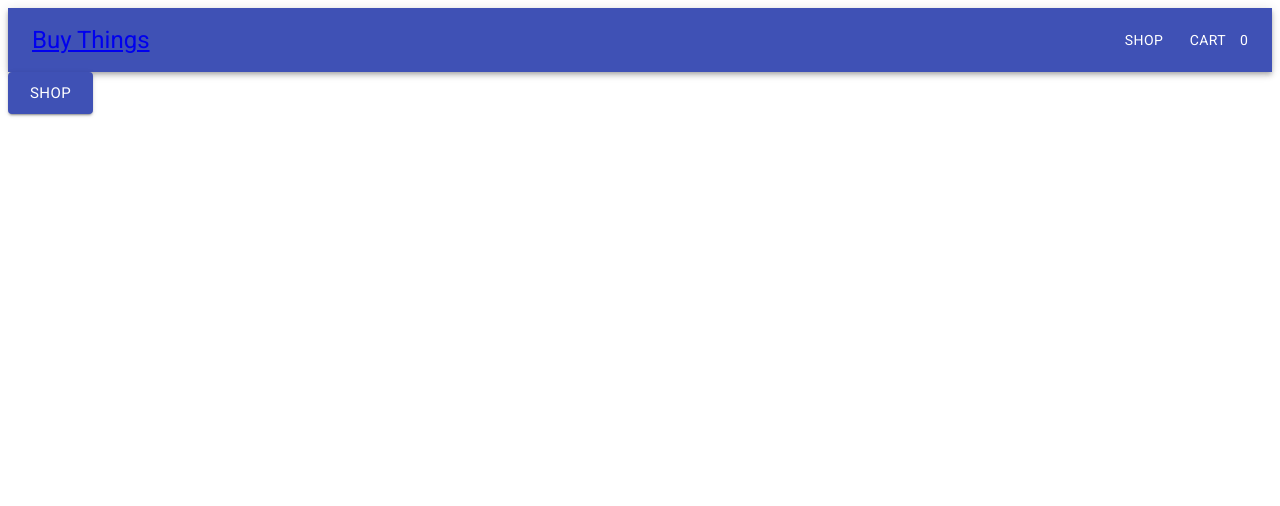
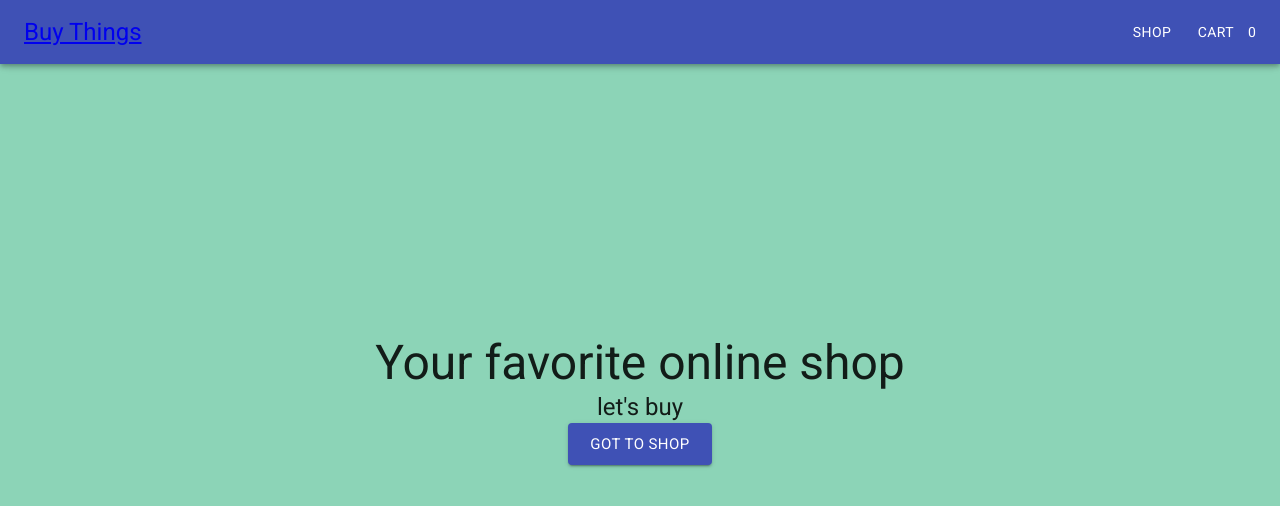
Before and after one commit to vbit27/shopping-cart, a React (Create React App) app: page / in a window 1280 px wide. Shown: the top 506 px of the page. Built offline with nearby package versions, Linux system fonts and the light colour scheme.

Commit message:
Add first style of landing page

```diff
--- a/src/components/Header.tsx
+++ b/src/components/Header.tsx
@@ -28,7 +28,7 @@ export default function Header() {
 
   return (
     <div className={classes.root}>
-      <AppBar position="static">
+      <AppBar position="fixed">
         <Toolbar>
           <Typography
             variant="h5"
--- a/src/components/Home.tsx
+++ b/src/components/Home.tsx
@@ -1,18 +1,45 @@
-import { Button } from '@material-ui/core';
+import {
+  Button,
+  CssBaseline,
+  Grid,
+  makeStyles,
+  Typography,
+} from '@material-ui/core';
 import React, { FC } from 'react';
 import { Link } from 'react-router-dom';
 
+const useStyles = makeStyles((theme) => ({
+  root: {
+    height: '100vh',
+    backgroundColor: '#8cd4b7',
+  },
+  link: {
+    textDecoration: 'none',
+    color: 'white',
+  },
+}));
+
 const Home: FC = () => {
+  const classes = useStyles();
+
   return (
-    <Button
-      size="large"
-      variant="contained"
-      color="primary"
-      component={Link}
-      to="/shop"
+    <Grid
+      className={classes.root}
+      container
+      direction="column"
+      justify="center"
+      alignItems="center"
     >
-      Shop
-    </Button>
+      <Typography variant="h3">Your favorite online shop</Typography>
+      <Typography variant="h5">let's buy</Typography>
+
+      <Button variant="contained" size="large" color="primary">
+        <Link className={classes.link} to="./shop">
+          Got to shop
+        </Link>
+      </Button>
+      <CssBaseline></CssBaseline>
+    </Grid>
   );
 };
 
```
